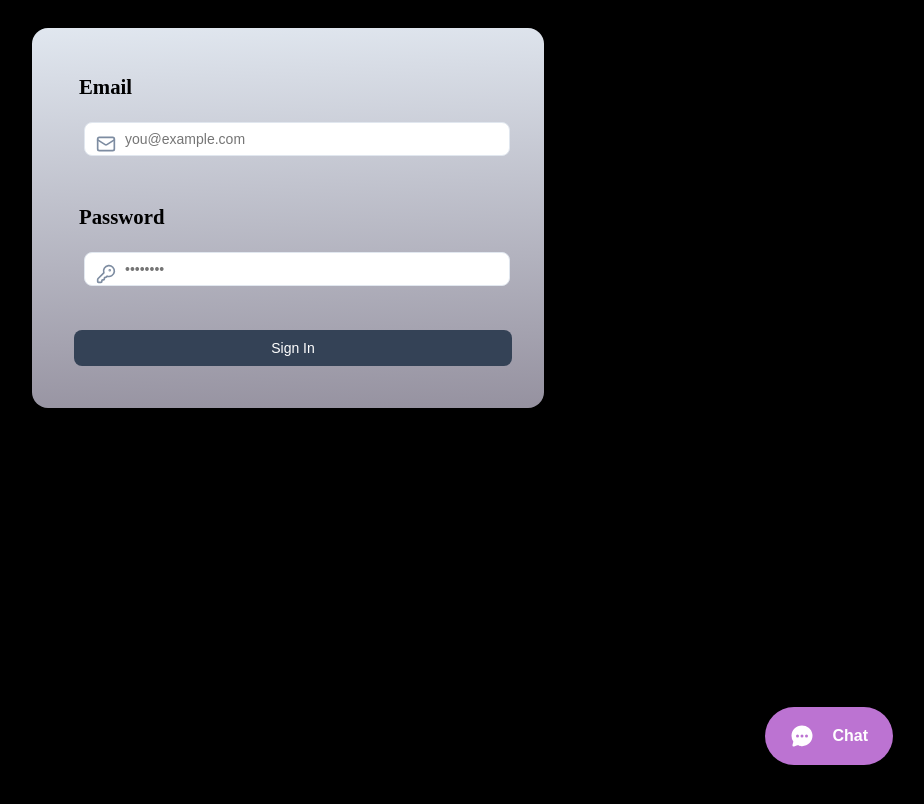
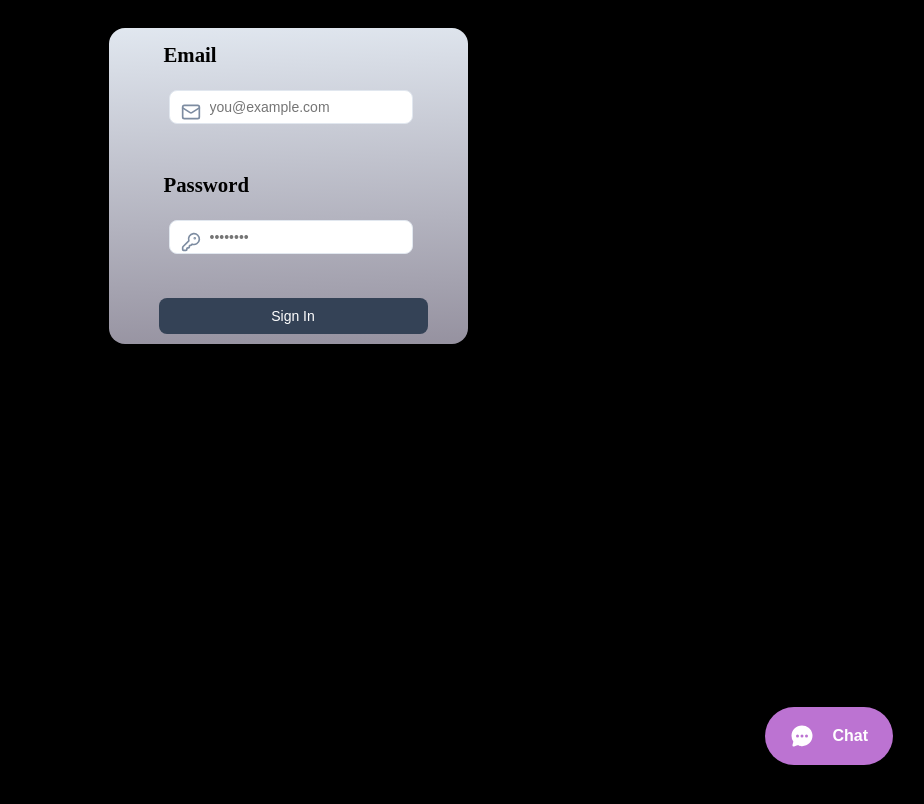
Before and after one commit to angelahack1/fancyloginpage, a Next.js app: page /login in a window 1280 px wide. Shown: the top 804 px of the page, without its empty margins (352-1276 px from the left). Built offline with nearby package versions, Linux system fonts and the light colour scheme.

Commit message:
Fixing layout, by angelahack1

```diff
--- a/app/landing-page.css
+++ b/app/landing-page.css
@@ -13,12 +13,11 @@
   position: sticky;
   top: 0;
   z-index: 100;
-  width: max-content;
   border-radius: 10px;
 }
 
 .nav-container {
-  max-width: 1200px;
+  max-width: max-content;
   margin: 0 auto;
   display: flex;
   align-items: center;
@@ -89,7 +88,7 @@
 
 .nav-button {
   display: flex;
-  padding: 0.5rem 1rem;
+  padding-right: 8px;
   background: #cfd3dc;
   color: hsl(215, 25%, 27%);
   border-radius: 0.5rem;
@@ -98,6 +97,7 @@
   text-decoration: none;
   transition: all 0.2s ease;
   cursor: pointer;
+  min-width: max-content;
 }
 
 .nav-button:hover {
--- a/app/layout.tsx
+++ b/app/layout.tsx
@@ -26,8 +26,8 @@ export default function RootLayout({
   return (
     <html lang="en">
       <head>
+        <meta name="viewport" content="width=device-width, initial-scale=1.0"/>
         <meta charSet="UTF-8"/>
-        <meta name="viewport" content="width=device-width, initial-scale=1.0"/>
       </head>
       <body
         className={`${inter.variable} ${jetbrainsMono.variable} antialiased`}
--- a/app/login-form.css
+++ b/app/login-form.css
@@ -1,10 +1,10 @@
 .login-container {
-  padding: 2rem;
+  padding-right: 2.5rem;
+  padding-left: 2.5rem;
   background: white;
   border-radius: 1rem;
   box-shadow: 0 20px 25px -5px rgba(0, 0, 0, 0.1), 0 10px 10px -5px rgba(0, 0, 0, 0.04);
   max-width: 28rem !important;
-  min-width: 28rem !important;
   max-height: max-content;
   background: linear-gradient(358deg, hsl(257deg 6.94% 59.83%) 0%, hsl(214, 32%, 91%) 100%);
 }
@@ -42,7 +42,7 @@
 }
 
 .form-input {
-  width: 88%;
+  width: 75%;
   padding: 0.5rem 1rem 0.5rem 2.5rem;
   border: 1px solid hsl(214, 32%, 91%);
   border-radius: 0.5rem;
```
